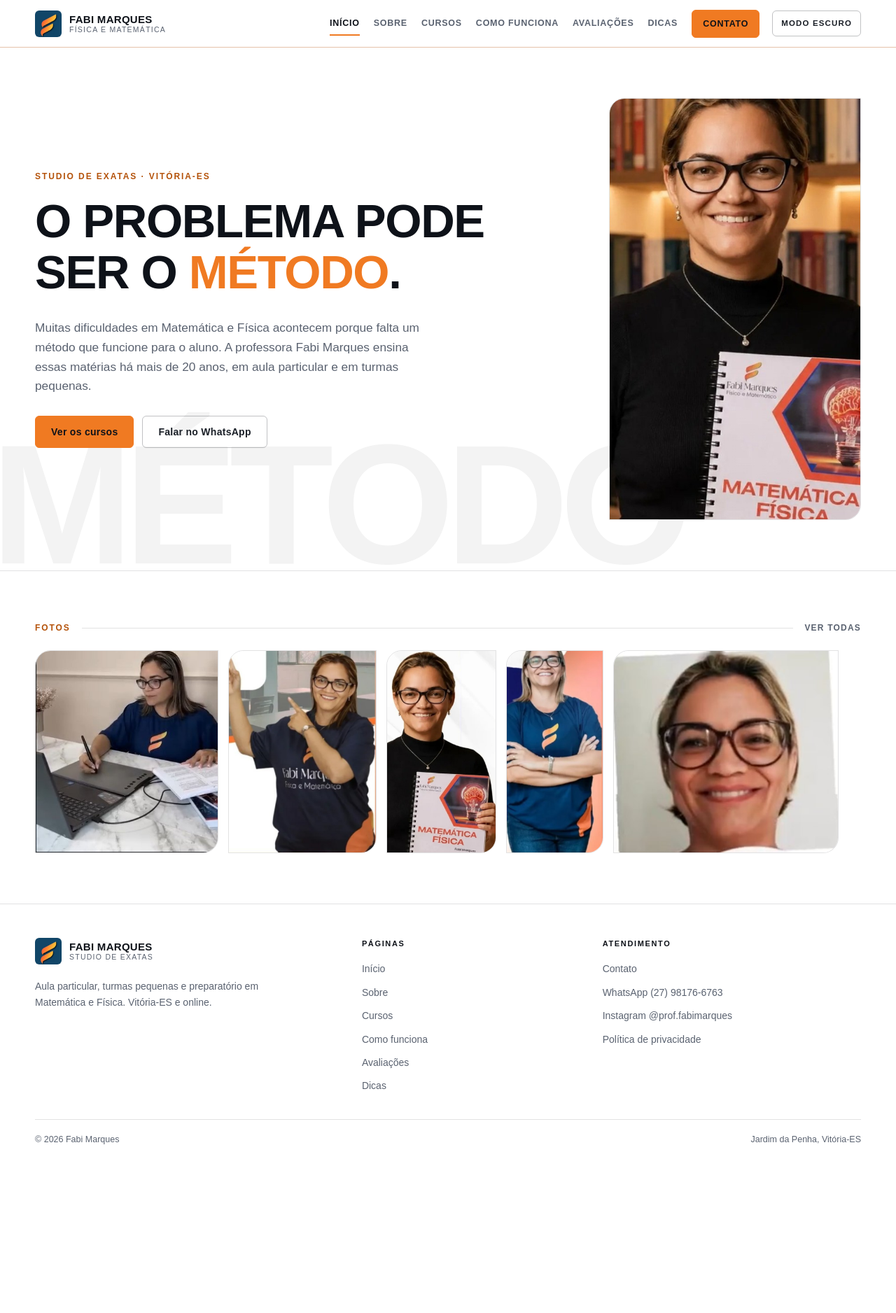
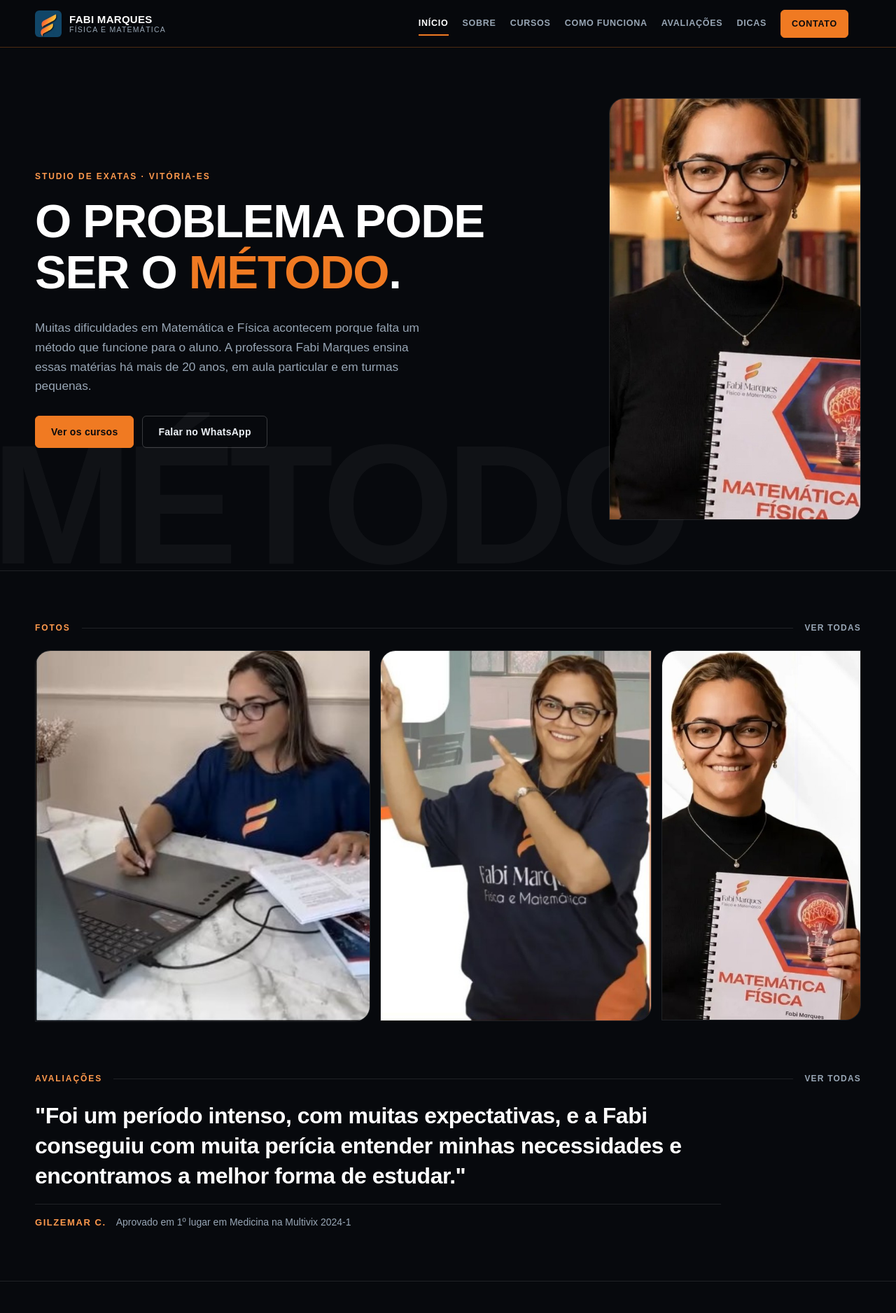
Before and after one commit to lucast-tech/ia-engenharia-software, a plain HTML site: page site-fabi-marques/index.html in a window 1280 px wide. Shown: the top 1876 px of the page at 70% size. Before the commit the page ends 1660 px from the top, so only its background shows below. Drawn offline with Linux system fonts and the light colour scheme.

Commit message:
Site Fabi Marques: só modo escuro, 3 fotos e avaliação na home, textos dos cursos de volta
Remove o modo claro e o botão de tema (o site não guarda mais nada no
navegador; a política de privacidade foi ajustada). A página inicial volta
a ter a avaliação, com outro visual, e mostra 3 fotos com a mesma altura.
Os cursos voltam a ter as mesmas palavras de antes, só com a aparência nova.

Co-Authored-By: Claude Opus 5.5 <noreply@anthropic.com>
Claude-Session: https://claude.ai/code/session_01BRh9TVVHWR17eEcSLszTVz

```diff
--- a/site-fabi-marques/css/style.css
+++ b/site-fabi-marques/css/style.css
@@ -2,14 +2,12 @@
    Fabi Marques: Matemática e Física
 
    Letra: Arial em tudo, inclusive nos títulos. Nenhuma fonte de fora.
-   Cores: laranja da marca como destaque. Duas versões das mesmas cores,
-   escura e clara; sem escolha, vale o que o aparelho usa. A pessoa troca
-   no botão do topo.
+   Cores: só modo escuro, com o laranja da marca como destaque.
    Sem sombra: destaque é borda.
    Fotos: sempre inteiras, na proporção delas (nada de corte).
    ========================================================= */
 
-/* ---------- Cores: modo escuro (padrão) ---------- */
+/* ---------- Cores ---------- */
 :root {
   color-scheme: dark;
   --bg: #07090d;
@@ -37,54 +35,6 @@
   --header-h: 68px;
   --radius: 8px;
   --radius-photo: 22px 0 22px 0;
-}
-
-/* ---------- Cores: modo claro ---------- */
-@media (prefers-color-scheme: light) {
-  :root:not([data-tema="escuro"]) {
-    color-scheme: light;
-    --bg: #ffffff;
-    --bg-2: #f6f2ec;
-    --card: #ffffff;
-    --card-2: #faf6f1;
-    --head-a: #fbf8f4;
-    --head-b: #f3ece3;
-    --line: rgba(18, 22, 29, .12);
-    --line-2: rgba(18, 22, 29, .26);
-    --title: #0e1219;
-    --ink: #1b2028;
-    --gray: #5a6270;
-    --accent: #f07a22;
-    --accent-text: #b4520a;
-    --on-accent: #0e1219;
-    --accent-soft: rgba(240, 122, 34, .10);
-    --accent-line: rgba(180, 82, 10, .35);
-    --mark: rgba(14, 18, 25, .05);
-    --header-bg: rgba(255, 255, 255, .95);
-    --veil: rgba(14, 18, 25, .9);
-  }
-}
-:root[data-tema="claro"] {
-  color-scheme: light;
-  --bg: #ffffff;
-  --bg-2: #f6f2ec;
-  --card: #ffffff;
-  --card-2: #faf6f1;
-  --head-a: #fbf8f4;
-  --head-b: #f3ece3;
-  --line: rgba(18, 22, 29, .12);
-  --line-2: rgba(18, 22, 29, .26);
-  --title: #0e1219;
-  --ink: #1b2028;
-  --gray: #5a6270;
-  --accent: #f07a22;
-  --accent-text: #b4520a;
-  --on-accent: #0e1219;
-  --accent-soft: rgba(240, 122, 34, .10);
-  --accent-line: rgba(180, 82, 10, .35);
-  --mark: rgba(14, 18, 25, .05);
-  --header-bg: rgba(255, 255, 255, .95);
-  --veil: rgba(14, 18, 25, .9);
 }
 
 /* ---------- Base ---------- */
@@ -165,13 +115,12 @@ p { margin: 0 0 1em; }
 .menu .menu-cta:hover { background: transparent; color: var(--accent-text); }
 .menu .menu-cta[aria-current="page"] { color: var(--on-accent); }
 .header-actions { display: flex; align-items: center; gap: 8px; }
-.tema-btn, .menu-btn {
-  font: inherit; font-size: 11.5px; font-weight: 700; letter-spacing: .1em; text-transform: uppercase;
+.menu-btn {
+  display: none; font: inherit; font-size: 11.5px; font-weight: 700; letter-spacing: .1em; text-transform: uppercase;
   color: var(--ink); background: none; border: 1.5px solid var(--line-2); border-radius: 6px; padding: 8px 12px; cursor: pointer;
   transition: border-color .2s, color .2s;
 }
-.tema-btn:hover, .menu-btn:hover { border-color: var(--accent); color: var(--accent-text); }
-.menu-btn { display: none; }
+.menu-btn:hover { border-color: var(--accent); color: var(--accent-text); }
 
 /* ---------- Início ---------- */
 .hero { position: relative; overflow: hidden; border-bottom: 1px solid var(--line); }
@@ -186,10 +135,20 @@ p { margin: 0 0 1em; }
 .hero-photo { margin: 0; justify-self: end; max-width: 360px; }
 .foto { width: 100%; height: auto; border-radius: var(--radius-photo); border: 1px solid var(--line); }
 
-/* Faixa de fotos: mesma altura, cada foto inteira na proporção dela */
-.strip { display: flex; flex-wrap: wrap; gap: 14px; }
-.strip figure { margin: 0; }
-.strip .foto { height: 290px; width: auto; max-width: 100%; }
+/* Faixa de 3 fotos: mesma altura e largura total. Cada foto ocupa uma
+   largura proporcional ao formato dela (--r = largura / altura), então
+   aparece inteira, sem corte. */
+.strip { display: flex; gap: 14px; }
+.strip figure { margin: 0; flex: var(--r, 1) 1 0%; min-width: 0; }
+.strip .foto { width: 100%; height: auto; }
+
+/* Avaliação da página inicial: texto grande, sem caixa */
+.home-quote { margin: 0; max-width: 980px; }
+.home-quote blockquote { margin: 0 0 18px; }
+.home-quote blockquote p { margin: 0; font-size: clamp(1.3rem, 2.6vw, 2rem); font-weight: 700; line-height: 1.35; color: var(--title); letter-spacing: -.015em; }
+.home-quote figcaption { padding-top: 14px; border-top: 1px solid var(--line); display: flex; flex-wrap: wrap; gap: 6px 14px; align-items: baseline; }
+.home-quote figcaption strong { font-size: 13px; letter-spacing: .12em; text-transform: uppercase; color: var(--accent-text); }
+.home-quote figcaption span { font-size: 14px; color: var(--gray); }
 
 /* ---------- Cabeçalho das páginas internas ---------- */
 .page-head {
@@ -268,10 +227,12 @@ p { margin: 0 0 1em; }
 .course-photo { margin: 0; display: flex; justify-content: center; }
 .course-photo .foto { width: auto; max-width: 100%; max-height: 440px; }
 .course-text { max-width: 600px; }
-.course-tag { font-size: 12px; font-weight: 700; letter-spacing: .14em; text-transform: uppercase; color: var(--accent-text); margin-bottom: 10px; }
+.course-text > .course-tag { font-size: 12px; font-weight: 700; letter-spacing: .14em; text-transform: uppercase; color: var(--accent-text); margin-bottom: 10px; }
 .course h2 { font-size: clamp(1.6rem, 3vw, 2.3rem); text-transform: uppercase; }
 .course-text > p { color: var(--gray); font-size: 1.05rem; }
-.course .details { margin: 18px 0 22px; }
+.course-list { list-style: none; margin: 18px 0 24px; padding: 0; border-top: 1px solid var(--line); }
+.course-list li { position: relative; padding: 11px 0 11px 20px; border-bottom: 1px solid var(--line); color: var(--ink); }
+.course-list li::before { content: ""; position: absolute; left: 0; top: 50%; width: 8px; height: 2px; background: var(--accent); }
 .course:target .foto { border-color: var(--accent); }
 
 /* ---------- Como funciona ---------- */
@@ -450,13 +411,11 @@ p { margin: 0 0 1em; }
   .wrap { width: calc(100% - 32px); }
   .actions .btn { flex: 1 1 100%; }
   .shortcuts, .topics { grid-template-columns: 1fr; }
-  .strip { gap: 10px; }
-  .strip .foto { height: 160px; }
+  .strip { gap: 8px; }
   .course-photo { justify-content: flex-start; }
   .details div { grid-template-columns: 1fr; gap: 2px; }
   .brand-name small { display: none; }
   .brand-name strong { font-size: 13.5px; }
-  .tema-btn { padding: 8px 9px; font-size: 10.5px; }
   .reviews.is-ready .reviews-stage { min-height: 330px; }
   .rc-count { width: 100%; margin: 6px 0 0; }
   .rc-btn { flex: 1; padding: 0 8px; }
--- a/site-fabi-marques/index.html
+++ b/site-fabi-marques/index.html
@@ -3,11 +3,10 @@
 <head>
   <meta charset="UTF-8">
   <meta name="viewport" content="width=device-width, initial-scale=1.0">
-  <meta name="color-scheme" content="dark light">
+  <meta name="color-scheme" content="dark">
   <title>Fabi Marques | Matemática e Física em Vitória-ES</title>
   <meta name="description" content="Professora de Matemática e Física em Vitória-ES. Aula particular, reforço escolar e preparatório para Enem e vestibulares.">
   <link rel="icon" type="image/png" href="./assets/img/favicon.png">
-  <script>try{var t=localStorage.getItem('tema');if(t==='claro'||t==='escuro')document.documentElement.setAttribute('data-tema',t)}catch(e){}</script>
   <link rel="stylesheet" href="./css/style.css">
 </head>
 <body>
@@ -29,7 +28,6 @@
           <a href="./contato/" class="menu-cta">Contato</a>
       </nav>
       <div class="header-actions">
-        <button class="tema-btn" id="temaBtn" type="button">Modo claro</button>
         <button class="menu-btn" id="menuBtn" type="button" aria-expanded="false" aria-controls="menu">Menu</button>
       </div>
     </div>
@@ -57,12 +55,18 @@
     <section class="wrap section">
       <div class="sec-head"><p>Fotos</p><a class="sec-link" href="sobre/#fotos">Ver todas</a></div>
       <div class="strip">
-        <figure><img class="foto" src="./assets/img/fabi-mesa.jpg" alt="Fabi Marques escrevendo em uma mesa digitalizadora, com o notebook ao lado" width="357" height="396" loading="lazy"></figure>
-        <figure><img class="foto" src="./assets/img/fabi-apontando.jpg" alt="Fabi Marques sorrindo e apontando, com a camiseta do Studio de Exatas" width="528" height="722" loading="lazy"></figure>
-        <figure><img class="foto" src="./assets/img/fabi-livro.jpg" alt="Fabi Marques segurando a apostila de Matemática e Física" width="486" height="906" loading="lazy"></figure>
-        <figure><img class="foto" src="./assets/img/fabi-bracos.jpg" alt="Fabi Marques de braços cruzados, com a camiseta do Studio de Exatas" width="414" height="870" loading="lazy"></figure>
-        <figure><img class="foto" src="./assets/img/fabi-2023.jpg" alt="Fabi Marques sorrindo, de óculos" width="377" height="339" loading="lazy"></figure>
+        <figure style="--r:0.9015"><img class="foto" src="./assets/img/fabi-mesa.jpg" alt="Fabi Marques escrevendo em uma mesa digitalizadora, com o notebook ao lado" width="357" height="396" loading="lazy"></figure>
+        <figure style="--r:0.7313"><img class="foto" src="./assets/img/fabi-apontando.jpg" alt="Fabi Marques sorrindo e apontando, com a camiseta do Studio de Exatas" width="528" height="722" loading="lazy"></figure>
+        <figure style="--r:0.5364"><img class="foto" src="./assets/img/fabi-livro.jpg" alt="Fabi Marques segurando a apostila de Matemática e Física" width="486" height="906" loading="lazy"></figure>
       </div>
+    </section>
+
+    <section class="wrap section section-top0">
+      <div class="sec-head"><p>Avaliações</p><a class="sec-link" href="avaliacoes/">Ver todas</a></div>
+      <figure class="home-quote">
+        <blockquote><p>"Foi um período intenso, com muitas expectativas, e a Fabi conseguiu com muita perícia entender minhas necessidades e encontramos a melhor forma de estudar."</p></blockquote>
+        <figcaption><strong>Gilzemar C.</strong><span>Aprovado em 1º lugar em Medicina na Multivix 2024-1</span></figcaption>
+      </figure>
     </section>
 
 
--- a/site-fabi-marques/js/main.js
+++ b/site-fabi-marques/js/main.js
@@ -4,39 +4,10 @@
 (function () {
   'use strict';
 
-  var html = document.documentElement;
-
   /* Ano no rodapé */
   document.querySelectorAll('[data-year]').forEach(function (el) {
     el.textContent = new Date().getFullYear();
   });
-
-  /* ---------- Modo claro / escuro ----------
-     Sem escolha, vale o que o aparelho usa. A escolha fica guardada
-     só neste navegador. */
-  var temaBtn = document.getElementById('temaBtn');
-  var prefereClaro = window.matchMedia('(prefers-color-scheme: light)');
-  function temaAtual() {
-    var t = html.getAttribute('data-tema');
-    if (t) return t;
-    return prefereClaro.matches ? 'claro' : 'escuro';
-  }
-  function atualizarBotaoTema() {
-    if (!temaBtn) return;
-    var escuro = temaAtual() === 'escuro';
-    temaBtn.textContent = escuro ? 'Modo claro' : 'Modo escuro';
-    temaBtn.setAttribute('aria-label', escuro ? 'Usar o modo claro' : 'Usar o modo escuro');
-  }
-  if (temaBtn) {
-    temaBtn.addEventListener('click', function () {
-      var novo = temaAtual() === 'escuro' ? 'claro' : 'escuro';
-      html.setAttribute('data-tema', novo);
-      try { localStorage.setItem('tema', novo); } catch (e) { /* navegador sem armazenamento */ }
-      atualizarBotaoTema();
-    });
-    if (prefereClaro.addEventListener) prefereClaro.addEventListener('change', atualizarBotaoTema);
-    atualizarBotaoTema();
-  }
 
   /* ---------- Menu no celular ---------- */
   var btn = document.getElementById('menuBtn');
```
Also changed, not shown: site-fabi-marques/404.html (+1 -2 lines), site-fabi-marques/avaliacoes/index.html (+1 -3 lines), site-fabi-marques/como-funciona/index.html (+1 -3 lines), site-fabi-marques/contato/index.html (+1 -3 lines), site-fabi-marques/cursos/index.html (+10 -12 lines), site-fabi-marques/dicas/index.html (+1 -3 lines), site-fabi-marques/privacidade/index.html (+2 -4 lines), site-fabi-marques/sobre/index.html (+1 -3 lines), 1 other file.
